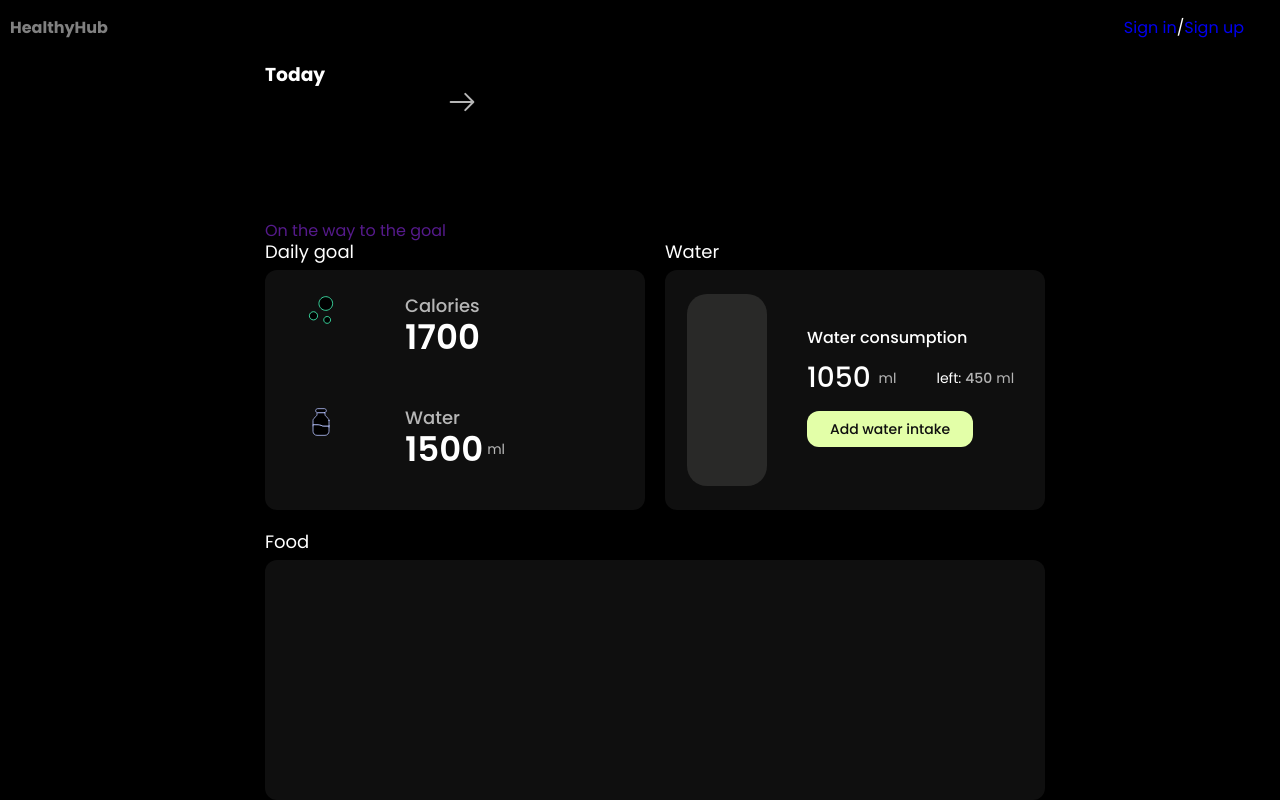
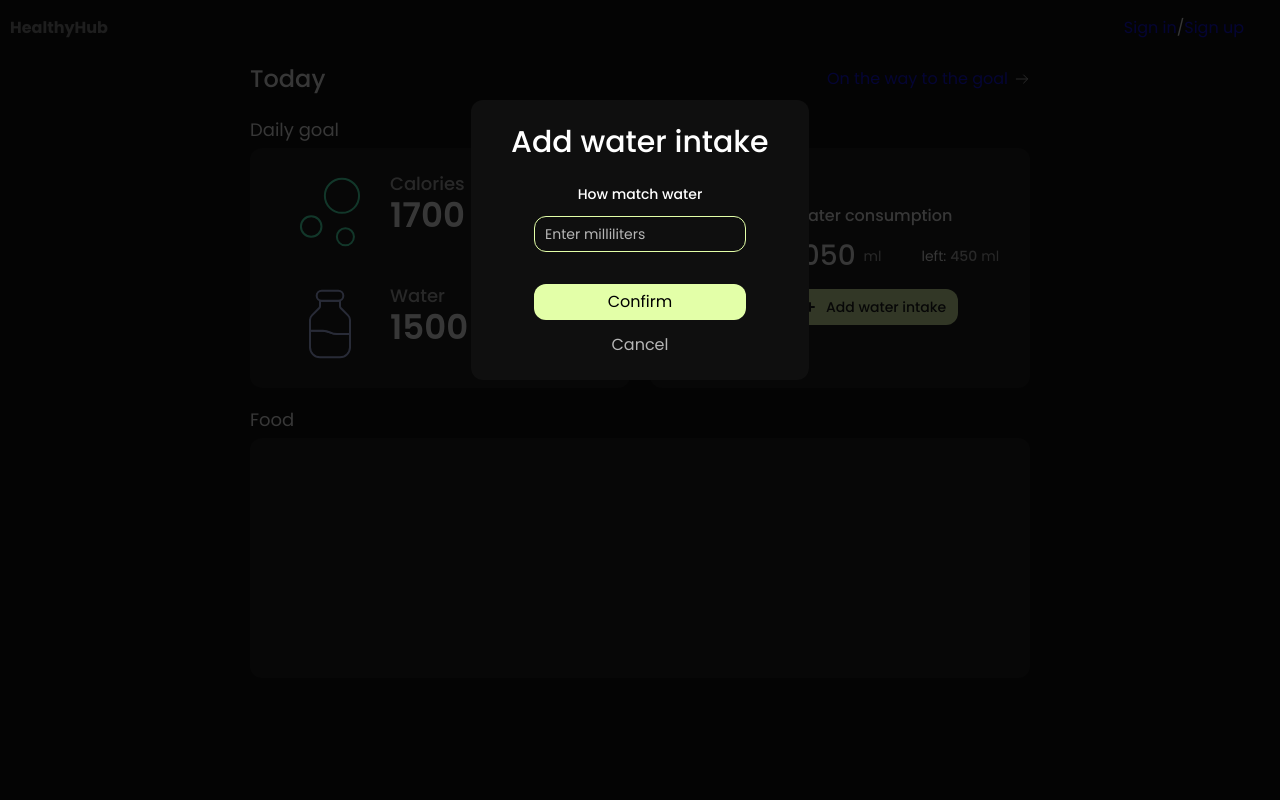
Before and after one commit to OKoHop/healthy_hub, a React (Vite) app: page /healthy_hub/main in a window 1280 px wide. Both pictures are taken after a click on the button "Add water intake". Built offline with nearby package versions, Linux system fonts and the light colour scheme.

Commit message:
add waterModal

```diff
--- a/package.json
+++ b/package.json
@@ -16,6 +16,7 @@
     "@mui/x-date-pickers": "^6.18.4",
     "@reduxjs/toolkit": "^2.0.1",
     "@vitejs/plugin-react-swc": "^3.3.2",
+    "axios": "^1.6.2",
     "formik": "^2.4.5",
     "modern-normalize": "^2.0.0",
     "nanoid": "^5.0.4",
@@ -25,6 +26,7 @@
     "react-dom": "^18.2.0",
     "react-hot-toast": "^2.4.1",
     "react-loader-spinner": "^6.1.0",
+    "react-modal": "^3.16.1",
     "react-redux": "^9.0.4",
     "react-router-dom": "^6.15.0",
     "styled-components": "^6.1.1",
--- a/src/GlobalStyles.js
+++ b/src/GlobalStyles.js
@@ -35,15 +35,28 @@ button {
     cursor: pointer;
 }
 
+.Overlay {
+    position: fixed;
+    top: 0;
+    left: 0;
+    width: 100vw;
+    height: 100vh;
+    display: flex;
+    justify-content: center;
+    align-items: center;
+    background-color: rgba(5, 5, 5, 0.8);
+    z-index: 1200;
+    }
+
 .container {
-    width: 300px;
+    width: 330px;
     padding-left: 15px;
     padding-right: 15px;
     margin-left: auto;
     margin-right: auto;
 
     @media (min-width: 810px) {
-        width: 780px;
+        width: 810px;
         padding-left: 15px;
         padding-right: 15px;
         margin-left: auto;
@@ -51,11 +64,12 @@ button {
     }
 
     @media (min-width: 1402px) {
-        width: 1372px;
+        width: 1402px;
         padding-left: 15px;
         padding-right: 15px;
         margin-left: auto;
         margin-right: auto;
     }
 }
+
 `;
--- a/src/components/Today/DailyGoal/DailyGoal.jsx
+++ b/src/components/Today/DailyGoal/DailyGoal.jsx
@@ -1,4 +1,5 @@
 import {
+  BubleSvg,
   StyledDiv,
   StyledDiv2,
   StyledH3,
@@ -6,7 +7,9 @@ import {
   StyledSpan,
   StyledSubtitle,
   Thumb,
+  WaterSvg,
 } from './DailyGoal.style';
+import svgSlice from '../../../images/Today/today-svg-sprite.svg';
 
 const DailyGoal = () => {
   return (
@@ -15,53 +18,18 @@ const DailyGoal = () => {
 
       <StyledDiv>
         <StyledDiv2>
-          <svg stroke="#45FFBC" width={80} height={80}>
-            <path
-              width={80}
-              height={80}
-              strokeWidth="0.8"
-              strokeMiterlimit="10"
-              strokeLinecap="butt"
-              strokeLinejoin="miter"
-              d="M20.786 16.347c3.778 0 6.84-3.062 6.84-6.84s-3.062-6.84-6.84-6.84c-3.778 0-6.84 3.062-6.84 6.84s3.062 6.84 6.84 6.84zM8.48 25.92c2.268 0 4.107-1.839 4.107-4.107s-1.839-4.106-4.107-4.106c-2.268 0-4.106 1.838-4.106 4.106s1.838 4.107 4.106 4.107zM22.16 29.333c1.885 0 3.413-1.528 3.413-3.413s-1.528-3.413-3.413-3.413v0c-1.885 0-3.413 1.528-3.413 3.413s1.528 3.413 3.413 3.413v0z"
-            ></path>
-          </svg>
+          <BubleSvg>
+            <use href={`${svgSlice}#bubble`}></use>
+          </BubleSvg>
           <div>
             <StyledH3>Calories</StyledH3>
             <StyledP>1700</StyledP>
           </div>
         </StyledDiv2>
         <StyledDiv2>
-          <svg stroke="#B6C3FF" width={80} height={80}>
-            <path
-              strokeWidth="0.8"
-              strokeMiterlimit="4"
-              strokeLinecap="round"
-              strokeLinejoin="round"
-              d="M24 20v5.333c0 2.2-1.8 4-4 4h-8c-2.2 0-4-1.8-4-4v-6.693l5.187 0.027c0.973 0 1.933 0.226 2.813 0.666s1.84 0.667 2.827 0.667h5.173z"
-            ></path>
-            <path
-              strokeWidth="0.8"
-              strokeMiterlimit="4"
-              strokeLinecap="round"
-              strokeLinejoin="round"
-              d="M24 14.44v5.56h-5.173c-0.987 0-1.947-0.227-2.827-0.667s-1.84-0.666-2.813-0.666l-5.187-0.027v-4.2c0-0.614 0.347-1.453 0.787-1.894l2.826-2.826c0.24-0.24 0.387-0.587 0.387-0.934v-2.12h8v2.12c0 0.347 0.147 0.694 0.387 0.934l2.826 2.826c0.44 0.44 0.787 1.28 0.787 1.894z"
-            ></path>
-            <path
-              strokeWidth="0.6"
-              strokeMiterlimit="4"
-              strokeLinecap="round"
-              strokeLinejoin="round"
-              d="M24 21.333v-1.333M8 19.973v-1.333"
-            ></path>
-            <path
-              strokeWidth="0.8"
-              strokeMiterlimit="4"
-              strokeLinecap="round"
-              strokeLinejoin="round"
-              d="M19.334 6.666h-6.667c-1.107 0-2-0.906-2-2s0.893-2 2-2h6.667c1.106 0 2 0.907 2 2s-0.894 2-2 2z"
-            ></path>
-          </svg>
+          <WaterSvg>
+            <use href={`${svgSlice}#water`}></use>
+          </WaterSvg>
           <div>
             <StyledH3>Water</StyledH3>
             <StyledP>
--- a/src/components/Today/DailyGoal/DailyGoal.style.js
+++ b/src/components/Today/DailyGoal/DailyGoal.style.js
@@ -75,3 +75,17 @@ export const Thumb = styled.div`
     width: 328px;
   }
 `;
+
+export const BubleSvg = styled.svg`
+  width: 80px;
+  height: 80px;
+  stroke: #45ffbc;
+  fill: #0f0f0f;
+`;
+
+export const WaterSvg = styled.svg`
+  width: 80px;
+  height: 80px;
+  stroke: #b6c3ff;
+  fill: #0f0f0f;
+`;
--- /dev/null
+++ b/src/components/Today/Modal/Modal.jsx
@@ -0,0 +1,29 @@
+import Modal from 'react-modal';
+import { Form, FormBtn, H1, Input, Label, ModalWindow, P } from './Modal.style';
+
+Modal.setAppElement('#root');
+
+const WaterModal = ({ open, close }) => {
+  return (
+    <ModalWindow
+      isOpen={open}
+      onRequestClose={close}
+      contentLabel="Example Modal"
+      overlayClassName="Overlay"
+    >
+      <H1>Add water intake</H1>
+
+      <div>
+        <Form>
+          <Label>
+            How match water
+            <Input type="text" name="water" placeholder="Enter milliliters" />
+          </Label>
+          <FormBtn type="submit">Confirm</FormBtn>
+        </Form>
+        <P onClick={close}>Cancel</P>
+      </div>
+    </ModalWindow>
+  );
+};
+export default WaterModal;
--- /dev/null
+++ b/src/components/Today/Modal/Modal.style.js
@@ -0,0 +1,109 @@
+import styled from 'styled-components';
+import Modal from 'react-modal';
+
+export const H1 = styled.h1`
+  font-weight: 500;
+  font-size: 24px;
+  line-height: 1.25;
+  margin-bottom: 24px;
+
+  @media (min-width: 810px) {
+    font-size: 30px;
+    line-height: 1.2;
+  }
+`;
+
+export const Form = styled.form`
+  @media (min-width: 810px) {
+    display: flex;
+    flex-direction: column;
+    justify-content: center;
+    align-items: center;
+  }
+
+  @media (min-width: 1402px) {
+    display: flex;
+    flex-direction: column;
+    justify-content: center;
+    align-items: center;
+  }
+`;
+
+export const Input = styled.input`
+  width: 276px;
+  height: 34px;
+  border: 1px solid #e3ffa8;
+  border-radius: 12px;
+  padding: 8px 10px;
+  background-color: #0f0f0f;
+  color: #b6b6b6;
+
+  &::placeholder {
+    color: #b6b6b6;
+  }
+
+  @media (min-width: 810px) {
+    width: 212px;
+    height: 36px;
+    margin-left: auto;
+    margin-right: auto;
+  }
+`;
+
+export const Label = styled.label`
+  margin-bottom: 32px;
+  font-weight: 500;
+  font-size: 14px;
+  line-height: 1.43;
+
+  display: flex;
+  flex-direction: column;
+  gap: 12px;
+
+  @media (min-width: 810px) {
+    text-align: center;
+  }
+`;
+
+export const FormBtn = styled.button`
+  width: 276px;
+  height: 36px;
+  border: inherit;
+  border-radius: 12px;
+  background-color: #e3ffa8;
+
+  @media (min-width: 810px) {
+    width: 212px;
+    height: 36px;
+  }
+`;
+
+export const P = styled.p`
+  margin-top: 16px;
+  text-align: center;
+  color: #b6b6b6;
+  cursor: pointer;
+`;
+
+export const ModalWindow = styled(Modal)`
+  width: 300px;
+  height: 266px;
+  border: inherit;
+  border-radius: 12px;
+  padding: 16px 12px 24px;
+  background-color: #0f0f0f;
+
+  position: absolute;
+  top: 30%;
+  left: 50%;
+  right: auto;
+  bottom: auto;
+  margin-right: -50%;
+  transform: translate(-50%, -50%);
+
+  @media (min-width: 810px) {
+    width: 338px;
+    height: 280px;
+    padding: 24px 40px;
+  }
+`;
--- a/src/components/Today/Water/Water.jsx
+++ b/src/components/Today/Water/Water.jsx
@@ -1,5 +1,8 @@
+import { useState } from 'react';
 import { StyledSubtitle } from '../DailyGoal/DailyGoal.style';
 import {
+  BtnDiv,
+  SVG,
   StyledBtn,
   StyledDiagram,
   StyledDiv,
@@ -11,9 +14,22 @@ import {
   StyledSpan2,
   Thumb,
 } from './Water.style';
+import svgSlice from '../../../images/Today/today-svg-sprite.svg';
+import WaterModal from '../Modal/Modal';
 
 const Water = () => {
+  const [modalIsOpen, setIsOpen] = useState(false);
+
+  function openModal() {
+    setIsOpen(true);
+  }
+
+  function closeModal() {
+    setIsOpen(false);
+  }
+
   return (
+    <>
       <Thumb>
         <StyledSubtitle>Water</StyledSubtitle>
 
@@ -29,10 +45,19 @@ const Water = () => {
                 left: <StyledSpan2>450</StyledSpan2> <StyledSpan>ml</StyledSpan>
               </StyledLeft>
             </StyledDiv2>
-          <StyledBtn>Add water intake</StyledBtn>
+            <StyledBtn onClick={openModal}>
+              <BtnDiv>
+                <SVG>
+                  <use href={`${svgSlice}#add`}></use>
+                </SVG>
+                Add water intake
+              </BtnDiv>
+            </StyledBtn>
           </div>
         </StyledDiv>
       </Thumb>
+      <WaterModal open={modalIsOpen} close={closeModal} />
+    </>
   );
 };
 
--- a/src/components/Today/Water/Water.style.js
+++ b/src/components/Today/Water/Water.style.js
@@ -130,3 +130,15 @@ export const Thumb = styled.div`
     width: 444px;
   }
 `;
+
+export const BtnDiv = styled.div`
+  display: flex;
+  gap: 8px;
+  align-items: center;
+`;
+
+export const SVG = styled.svg`
+  width: 16px;
+  height: 16px;
+  stroke: #0f0f0f;
+`;
--- a/src/pages/Today/Today.jsx
+++ b/src/pages/Today/Today.jsx
@@ -1,27 +1,33 @@
 import DailyGoal from '../../components/Today/DailyGoal/DailyGoal';
 import Food from '../../components/Today/Food/Food';
-import { StyledDiv, StyledDiv2 } from './Today.style';
+import {
+  Div,
+  DivLink,
+  H1,
+  SVG,
+  Section,
+  StyledDiv,
+  StyledDiv2,
+} from './Today.style';
 import Water from '../../components/Today/Water/Water';
+import svgSlice from '../../images/Today/today-svg-sprite.svg';
+import { Link } from 'react-router-dom';
 
 const Today = () => {
   return (
+    <Section>
       <div className="container">
-      <div>
-        <h3>Today</h3>
-        <a href="">
+        <Div>
+          <H1>Today</H1>
+          <Link href="">
+            <DivLink>
               On the way to the goal
-          <svg>
-            <path
-              stroke="#B6B6B6"
-              strokeWidth="2"
-              strokeMiterlimit="10"
-              strokeLinecap="round"
-              strokeLinejoin="round"
-              d="M19.24 7.906l8.094 8.094-8.094 8.092M4.666 16h22.44"
-            ></path>
-          </svg>
-        </a>
-      </div>
+              <SVG>
+                <use href={`${svgSlice}#arrow-right`}></use>
+              </SVG>
+            </DivLink>
+          </Link>
+        </Div>
         <StyledDiv>
           <StyledDiv2>
             <DailyGoal />
@@ -30,6 +36,7 @@ const Today = () => {
           <Food />
         </StyledDiv>
       </div>
+    </Section>
   );
 };
 
--- a/src/pages/Today/Today.style.js
+++ b/src/pages/Today/Today.style.js
@@ -27,3 +27,49 @@ export const StyledDiv2 = styled.div`
     justify-content: flex-start;
   }
 `;
+export const SVG = styled.svg`
+  width: 16px;
+  height: 16px;
+  stroke: #b6b6b6;
+`;
+
+export const Div = styled.div`
+  display: flex;
+  justify-content: space-between;
+  align-items: center;
+  margin-bottom: 20px;
+
+  @media (min-width: 810px) {
+    margin-bottom: 24px;
+  }
+
+  @media (min-width: 1402px) {
+    margin-bottom: 16px;
+  }
+`;
+
+export const H1 = styled.h1`
+  font-weight: 500;
+  font-size: 24px;
+  line-height: 1.25;
+`;
+
+export const Link = styled.a`
+  font-weight: 500;
+  font-size: 14px;
+  line-height: 1.43;
+  color: #b6b6b6;
+
+  &:visited {
+    color: #b6b6b6;
+  }
+`;
+
+export const DivLink = styled.div`
+  display: flex;
+  gap: 6px;
+  align-items: center;
+`;
+export const Section = styled.section`
+  position: relative;
+`;
```
Also changed, not shown: 1 other file (tests, documents, lock files or other folders). Lines whose indentation alone changed are shown as unchanged.
